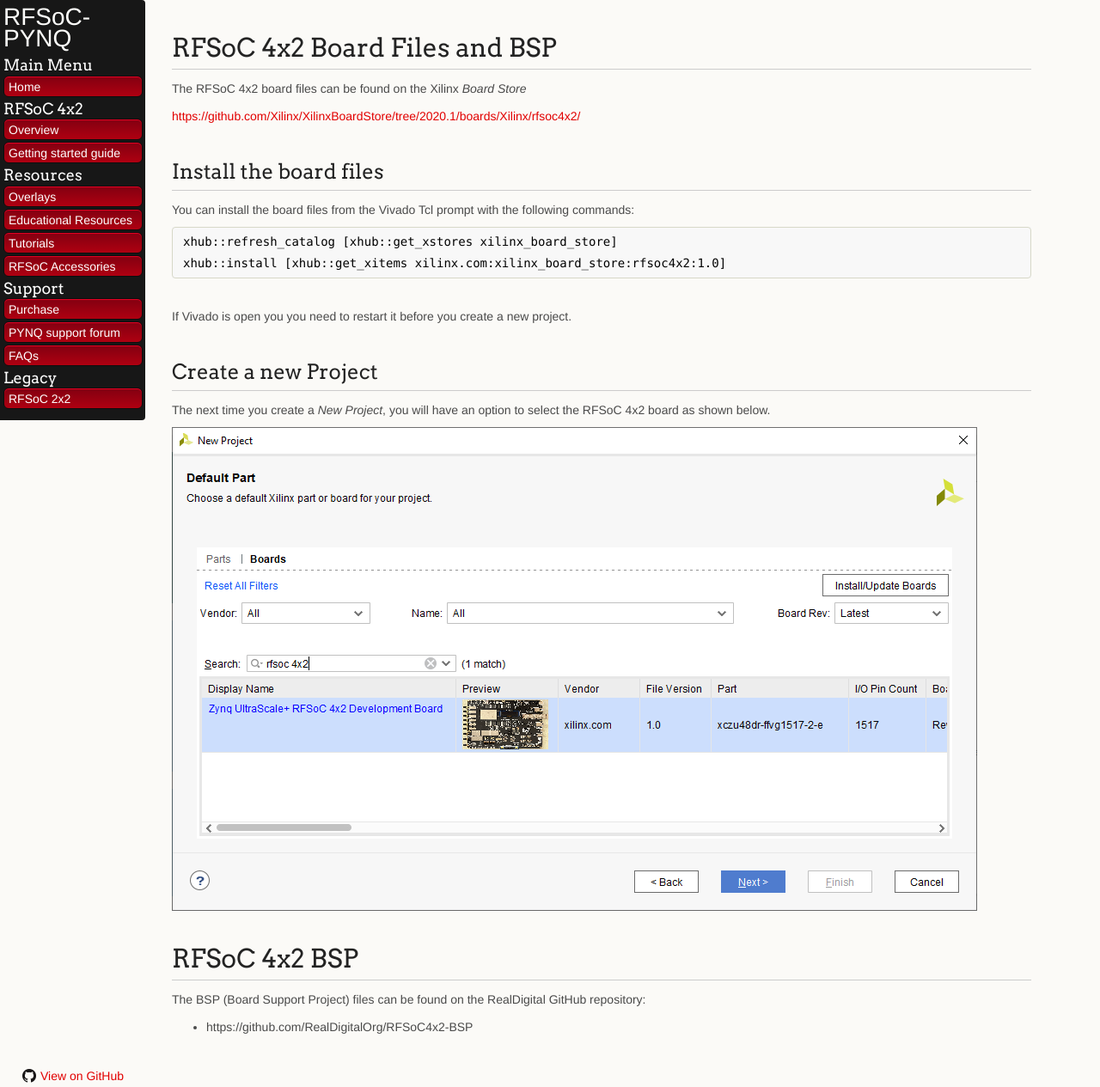
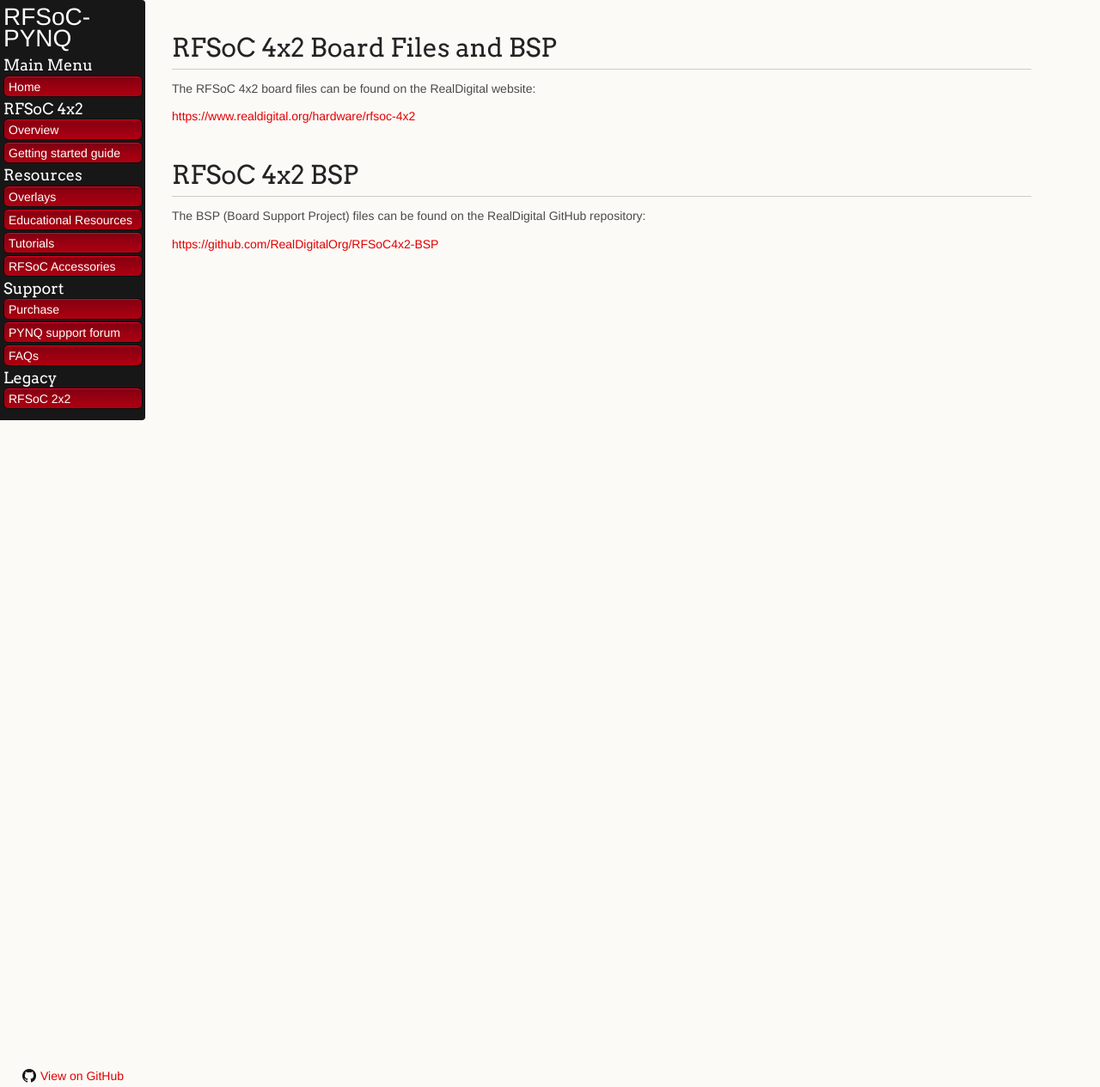
Before and after one commit to Xilinx/RFSoC-PYNQ, a Jekyll site: the page built from docs/board_files.md, in a window 1280 px wide and 1265 px high. Shown: the whole window at 86% size. Built offline with Jekyll 4.4.1, drawn with Linux system fonts in a browser that asks for light colours; nearby versions of some CDN libraries; our own code applies the rules of GitHub Pages for plain Markdown files.

Commit message:
Adding RealDigital link to board files page (#18)
* removed orphan board files page

* add links to real digital site for board files

````diff
--- a/docs/board_files.md
+++ b/docs/board_files.md
@@ -4,30 +4,12 @@
 
 # RFSoC 4x2 Board Files and BSP
 
-The RFSoC 4x2 board files can be found on the Xilinx *Board Store*
+The RFSoC 4x2 board files can be found on the RealDigital website:
 
-[https://github.com/Xilinx/XilinxBoardStore/tree/2020.1/boards/Xilinx/rfsoc4x2/](https://github.com/Xilinx/XilinxBoardStore/tree/2020.1/boards/Xilinx/rfsoc4x2/)
-
-## Install the board files
-
-You can install the board files from the Vivado Tcl prompt with the following commands:
-
-```
-xhub::refresh_catalog [xhub::get_xstores xilinx_board_store]
-xhub::install [xhub::get_xitems xilinx.com:xilinx_board_store:rfsoc4x2:1.0]
-```
-
-If Vivado is open you you need to restart it before you create a new project.
-
-## Create a new Project
-
-The next time you create a *New Project*, you will have an option to select the RFSoC 4x2 board as shown below.
-
-![](./images/board_files.png)
-
+[https://www.realdigital.org/hardware/rfsoc-4x2](https://www.realdigital.org/hardware/rfsoc-4x2)
 
 # RFSoC 4x2 BSP
 
 The BSP (Board Support Project) files can be found on the RealDigital GitHub repository:
 
-* https://github.com/RealDigitalOrg/RFSoC4x2-BSP
+[https://github.com/RealDigitalOrg/RFSoC4x2-BSP](https://github.com/RealDigitalOrg/RFSoC4x2-BSP)
````
